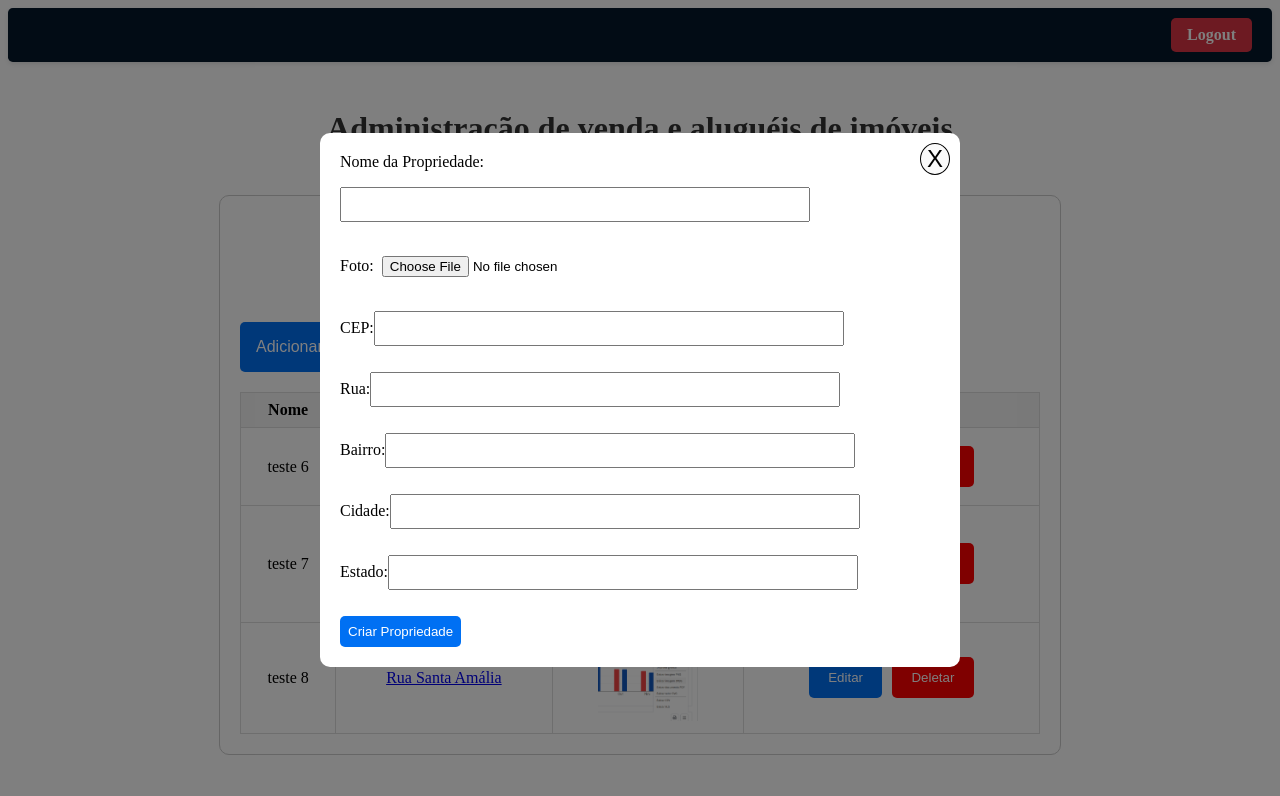
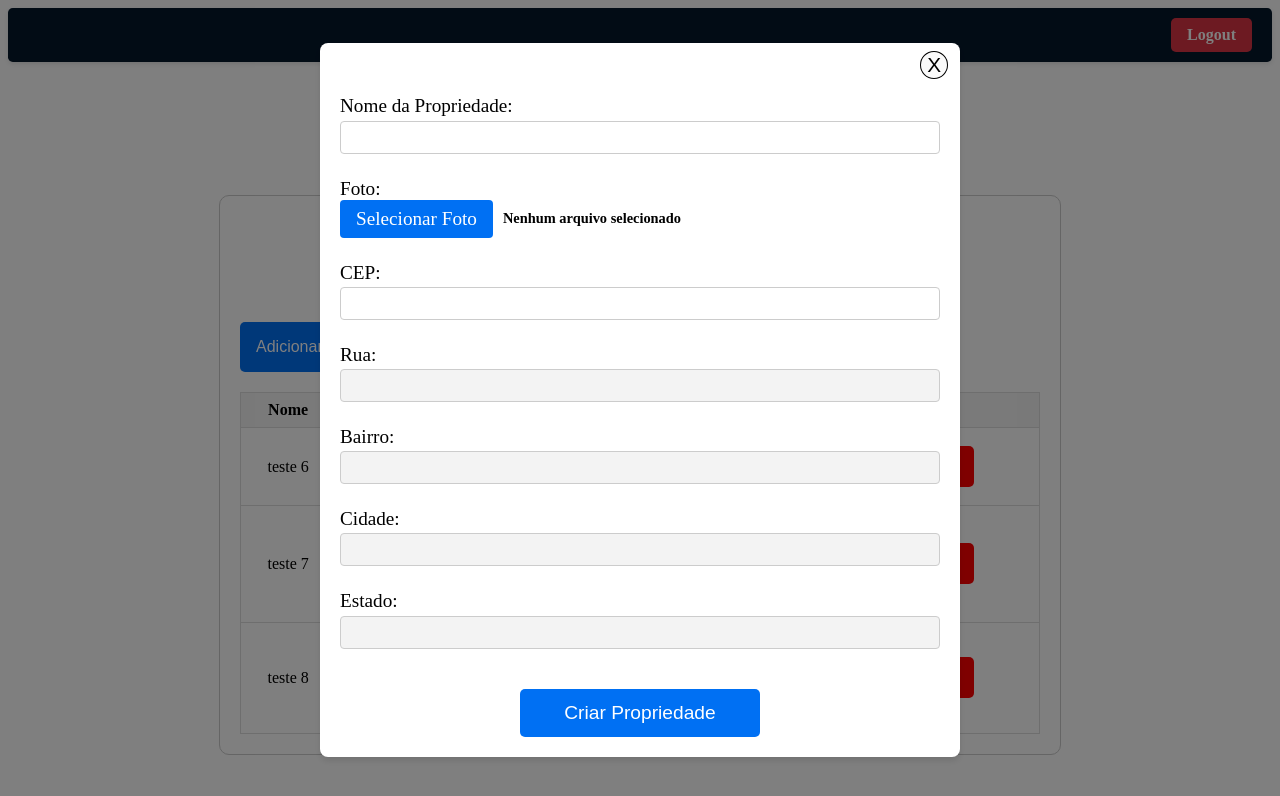
Before and after one commit to larissabahia/imobiliaria2, a Next.js app in the folder imobiliaria-web/: page /admin in a window 1280 px wide. Both pictures are taken after a click on the button "Adicionar novo imóvel". Shown: the top 796 px of the page. Built offline with nearby package versions, Linux system fonts and the light colour scheme.

Commit message:
modal de criacao de propriedade ajustada

```diff
--- a/imobiliaria-web/src/components/CreateRentProperty.jsx
+++ b/imobiliaria-web/src/components/CreateRentProperty.jsx
@@ -56,36 +56,41 @@ const CreateRentProperty = ({ isVisible, onClose }) => {
       <div className="modal">
         <button className="closeButton" onClick={onClose}>X</button>
         <form onSubmit={handleSubmit}>
-          <label >
+          <label className='labelCreateRentName'>
             Nome da Propriedade:
             <input type="text" value={name} onChange={(e) => setName(e.target.value)} required />
           </label>
-          <label >
+          <label className='labelCreateRent'>
             <span className='labelModalCreate'>Foto:</span>
-
-            <input type="file" onChange={(e) => setImage(e.target.files[0])} required />
+            <div style={{ display: 'flex', alignItems: 'center' }}>
+              <label htmlFor="file" className="btn-file">Selecionar Foto</label>
+              <span className="file-name">{image ? image.name : 'Nenhum arquivo selecionado'}</span>
+              <input type="file" id="file" className="input-file" onChange={(e) => setImage(e.target.files[0])} required />
+            </div>
           </label>
-          <label >
-          <span className='labelModalCreate'> CEP:</span>
-            <input type="text" value={cep} onChange={handleCepChange} required/>
+          <label className='labelCreateRent' >
+            <span > CEP:</span>
+            <input type="text" value={cep} onChange={handleCepChange} required />
           </label>
-          <label>
+          <label className='labelCreateRent'>
             Rua:
             <input type="text" value={address.logradouro || ''} readOnly />
           </label>
-          <label>
+          <label className='labelCreateRent'>
             Bairro:
             <input type="text" value={address.bairro || ''} readOnly />
           </label>
-          <label>
+          <label className='labelCreateRent'>
             Cidade:
             <input type="text" value={address.localidade || ''} readOnly />
           </label>
-          <label>
+          <label className='labelCreateRent'>
             Estado:
             <input type="text" value={address.uf || ''} readOnly />
           </label>
-          <button type="submit" className="buttonAdmin" style={{padding : "0.5rem", marginTop : "1rem"}}>Criar Propriedade</button>
+          <div className="button-container">
+            <button type="submit" className="buttonCreateRent" style={{ padding: "0.5rem", marginTop: "1rem" }}>Criar Propriedade</button>
+          </div>
         </form>
       </div>
     </div>
--- a/imobiliaria-web/src/styles/globals.css
+++ b/imobiliaria-web/src/styles/globals.css
@@ -89,16 +89,15 @@ th {
   color: #333;
 }
 
+/* XXXXXXXXXXXXXXXXXXXXXXXXXXXXXXXXXXXXXXXXXXXXXXX */
 
-/* XXXXXXXXXXXXXXXXXXXXXXXXXXXXXXXXXXXXXXXXXXXXXXX */
 /* CREATE PROPERTY MODAL */
-
 .backdrop {
   position: fixed;
   top: 0;
   left: 0;
-  width: 100vw;
-  height: 100vh;
+  width: 100%;
+  height: 100%;
   background-color: rgba(0, 0, 0, 0.5);
   display: flex;
   justify-content: center;
@@ -109,44 +108,97 @@ th {
 .modal {
   background-color: white;
   padding: 20px;
-  border-radius: 10px;
-  position: relative;
+  border-radius: 8px;
+  box-shadow: 0 4px 6px rgba(0, 0, 0, 0.1);
   width: 90%;
   max-width: 600px;
+  z-index: 1001;
 }
 
 .closeButton {
-  position: absolute;
-  top: 10px;
-  right: 10px;
+  float: right;
+  margin-top: -0.8rem;
+  margin-right: -0.5rem;
+  font-size: 1.3rem;
   cursor: pointer;
-  font-size: 24px;
   color: black;
   background-color: rgb(250, 250, 250);
   border-radius: 100%;
-  border: solid 0.1rem;
-  border-color: black;
+  border: solid 0.1rem black;
 }
 
-label {
-  display: block;
-  margin-bottom: 10px;
+.labelCreateRentName, .labelCreateRent {
+  display: flex;
+  flex-direction: column;
+  margin-bottom: 1.5rem;
+  font-size: 1.2rem;
 }
 
-.labelModalCreate{
- width: 1rem;
-
-}
-input {
-  width: 75%;
-  padding: 8px;
-  margin-top: 1rem;
+.labelCreateRentName {
+  margin-top: 2rem;
 }
 
-.buttonModal{
+.labelCreateRent input, .labelCreateRentName input {
+  margin-top: 0.2rem;
+  padding: 0.5rem;
   width: 100%;
-  padding: 8px;
-  margin-top: 5px;
+  border: 1px solid #ccc;
+  border-radius: 4px;
+  box-sizing: border-box;
+}
 
+.labelCreateRent input[readonly], .labelCreateRentName input[readonly] {
+  background-color: #f3f3f3;
+}
+
+.labelCreateRent input[type="text"], .labelCreateRentName input[type="text"] {
+  padding: 0.5rem;
+  border: 1px solid #ccc;
+  border-radius: 4px;
+  box-sizing: border-box;
+}
+
+.labelCreateRent input[type="file"] {
+  display: none;
+}
+
+.btn-file {
+  background-color: #0070f3;
+  color: white;
+  padding: 0.5rem 1rem;
+  border-radius: 4px;
+  cursor: pointer;
+  display: inline-block;
+  vertical-align: middle;
+  font-weight: 500;
+}
+
+.file-name {
+  display: inline-block;
+  vertical-align: middle;
+  margin-left: 10px;
+  font-size: 0.9rem;
+  font-weight: 600;
+}
+
+.button-container {
+  display: flex;
+  justify-content: center;
+  width: 100%;
+}
+
+.buttonCreateRent {
+
+  padding: 2rem;
+  color: white;
+  background-color: #0070f3;
+  border-radius: 5px;
+  border: none;
+  width: 15rem;
+  height: 3rem;
+  cursor: pointer;
+  margin-top: 0.5rem;
+  display: block;
+  font-size: 1.2rem;
 }
 /* XXXXXXXXXXXXXXXXXXXXXXXXXXXXXXXXXXXXXXXXXXXXXXX */
```
